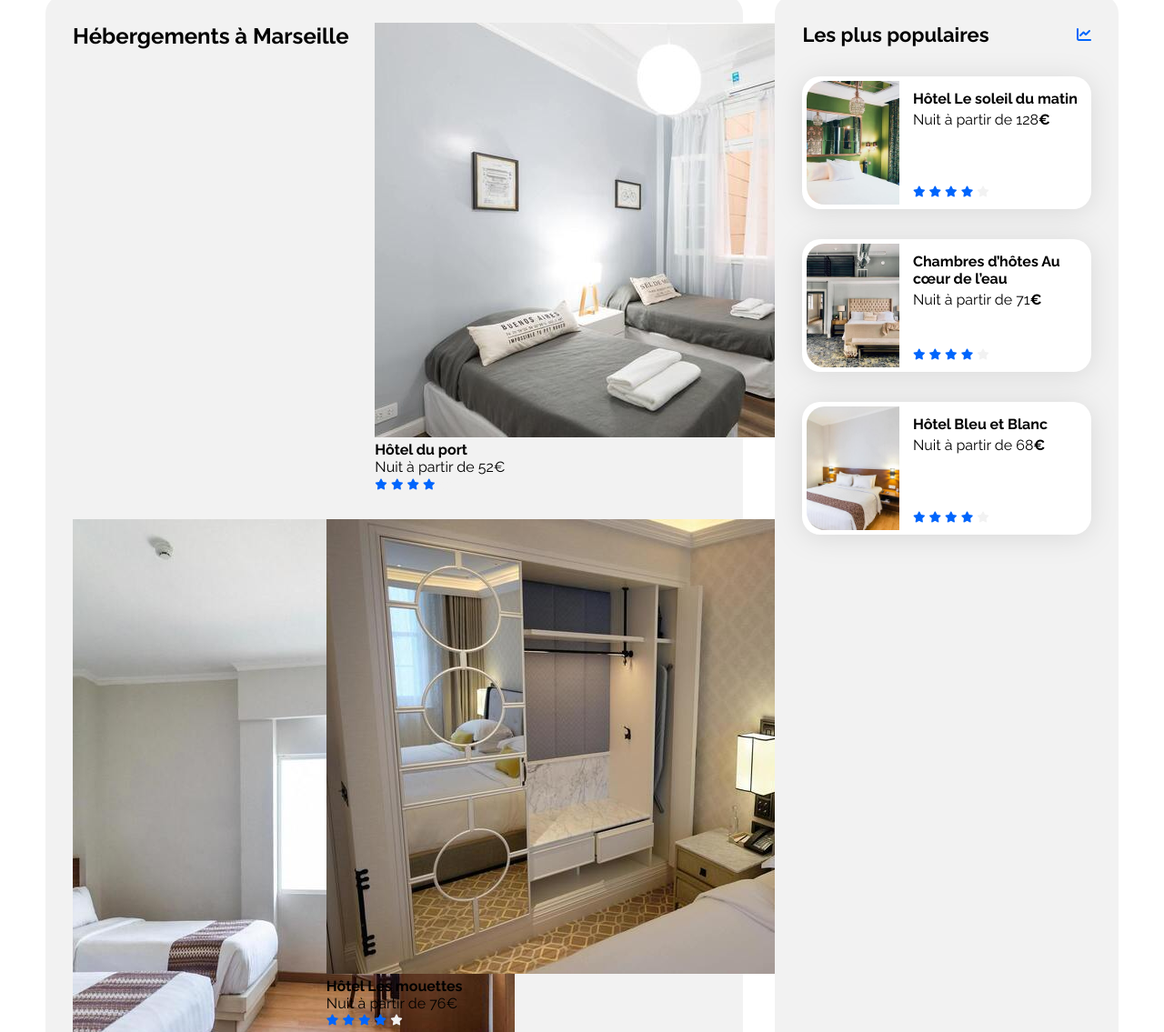
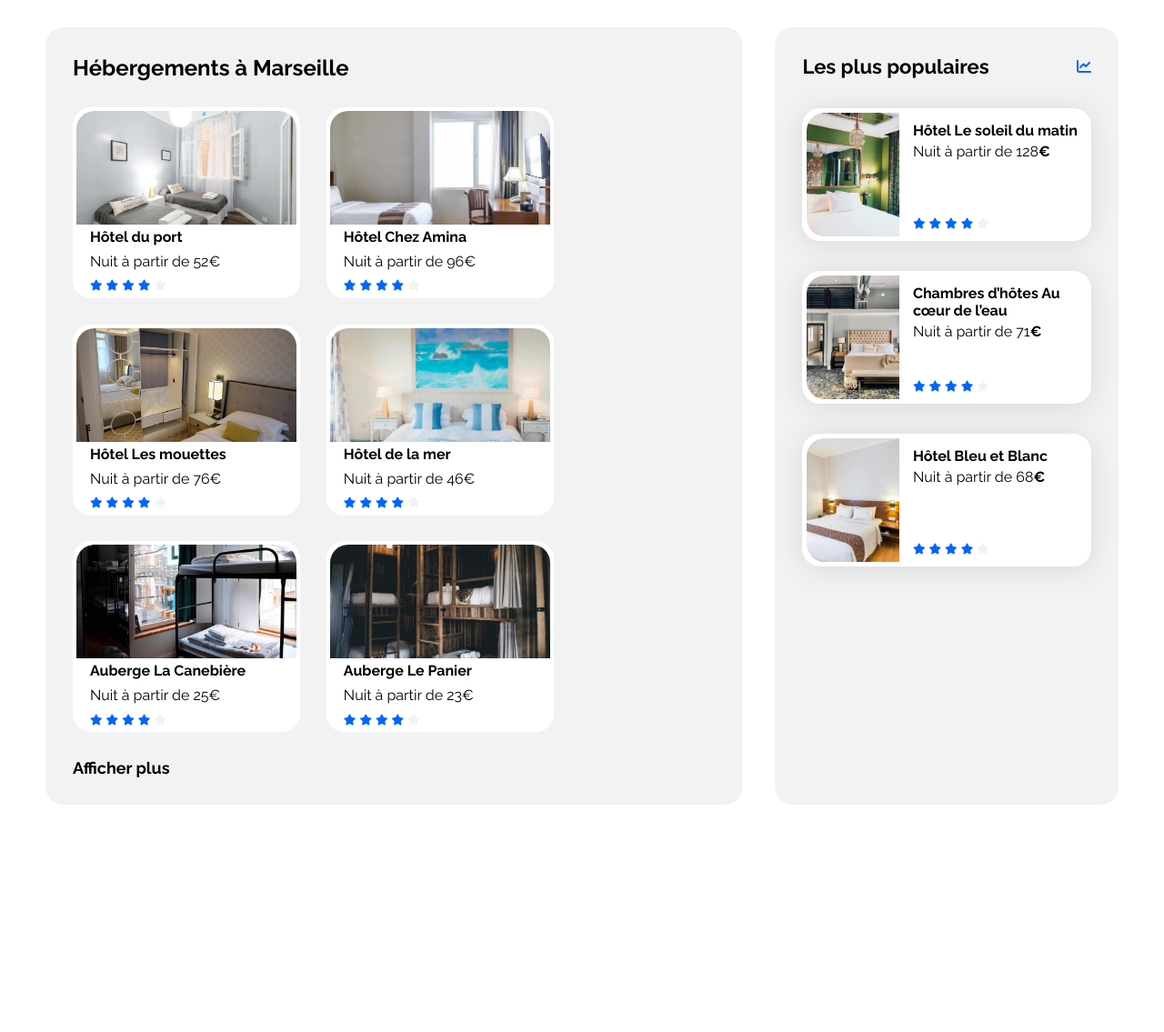
Before and after one commit to Nomera67/OC-projet2, a plain HTML site: page index.html in a window 1280 px wide. Shown: the part 348-1483 px from the top of the page at 91% size. After the commit the page ends 1268 px from the top, so only its background shows below. Drawn offline with Linux system fonts and the light colour scheme.

Commit message:
almost finish style of card-zone. Missing MQ but ready to be done at the end

```diff
--- a/css/style.css
+++ b/css/style.css
@@ -13,7 +13,9 @@
     --main-bg-color: #F2F2F2;
     --filter-bg-color: #DEEBFF;
     --gray-zone: #D9D9D9;
+    --white-zone: #FFFFFF;
     --section-title: 1.375rem;
+    --medium-text: 1.125rem;
     --card-title: 1rem;
     --weight-high: 700;
 }
@@ -225,19 +227,69 @@ a {
 
 /* Herbergement */
 
+.hebergements-zone{
+    margin: 35px 0;
+}
+
 .hebergements{
+    display: flex;
+    flex-direction: column;
+    flex-wrap: wrap;
+    gap: 1.8rem;
+}
+
+.hebergements-cards{
+    width: 250px;
+    height: 210px;
+    padding: 4px;
+    overflow: hidden;
+    display: flex;
+    flex-direction: column;
+    gap: 0.25rem;
+    border-radius: 20px;
+    background-color: var(--white-zone);
+    cursor: pointer;
+}
+
+.hebergements-content{
+    padding: 0 15px;
+    display: flex;
+    flex-direction: column;
+    gap: 0.5rem;
+}
+
+.hebergements-text{
+    display: flex;
+    flex-direction: column;
+    gap: 0.5rem;
+}
+
+.cards-container{
     display: flex;
     flex-direction: row;
     flex-wrap: wrap;
     gap: 1.8rem;
 }
 
-.hebergements-cards{
-    width: 250px;
+.hebergements-img {
+    overflow: hidden;
+    border-radius: 20px 20px 0 0;
+    display: flex;
+    justify-content: center;
+    align-items: center;
 }
 
-.hebergements-cards > img {
+.hebergements-img > img{
+    max-width: 100%;
+    object-fit: contain;
+}
 
+.hebergements-plus > button{
+    font-size: var(--medium-text);
+    font-weight: 700;
+    background-color: transparent;
+    border: none;
+    cursor: pointer;
 }
 
 .card {
--- a/index.html
+++ b/index.html
@@ -75,14 +75,17 @@
                 <p>Plus de 500 logements sont disponibles dans cette ville</p>
             </div>
         </section>
-        <main>
+        <main class="hebergements-zone">
             <div class="hebergements-and-populaires">
                 <section class="hebergements">
                     <div class="hebergements-title">
                         <h2>Hébergements à Marseille</h2>
                     </div>
+                    <div class="cards-container">
                         <div class="hebergements-cards">
+                            <div class="hebergements-img">
                                 <img src="./images/hebergements/fred-kleber.jpg" alt="">
+                            </div>
                             <div class="hebergements-content">
                                 <div class="hebergements-text">
                                     <h3 class="card-title">
@@ -103,7 +106,9 @@
                             </div>
                         </div>
                         <div class="hebergements-cards">
+                            <div class="hebergements-img">
                                 <img src="./images/hebergements/febrian-zakaria.jpg" alt="">
+                            </div>
                             <div class="hebergements-content">
                                 <div class="hebergements-text">
                                     <h3 class="card-title">
@@ -124,7 +129,9 @@
                             </div>
                         </div>
                         <div class="hebergements-cards">
+                            <div class="hebergements-img">
                                 <img src="./images/hebergements/reisetopia.jpg" alt="">
+                            </div>
                             <div class="hebergements-content">
                                 <div class="hebergements-text">
                                     <h3 class="card-title">
@@ -145,7 +152,9 @@
                             </div>
                         </div>
                         <div class="hebergements-cards">
+                            <div class="hebergements-img">
                                 <img src="./images/hebergements/annie-spratt.jpg" alt="">
+                            </div>
                             <div class="hebergements-content">
                                 <div class="hebergements-text">
                                     <h3 class="card-title">
@@ -166,7 +175,9 @@
                             </div>
                         </div>
                         <div class="hebergements-cards">
+                            <div class="hebergements-img">
                                 <img src="./images/hebergements/marcus-loke.jpg" alt="">
+                            </div>
                             <div class="hebergements-content">
                                 <div class="hebergements-text">
                                     <h3 class="card-title">
@@ -187,7 +198,9 @@
                             </div>
                         </div>
                         <div class="hebergements-cards">
+                            <div class="hebergements-img">
                                 <img src="./images/hebergements/nicate-lee.jpg" alt="">
+                            </div>
                             <div class="hebergements-content">
                                 <div class="hebergements-text">
                                     <h3 class="card-title">
@@ -206,6 +219,10 @@
                                     <span class="sr-only">Note de 4 sur 5</span>
                                 </div>
                             </div>
+                        </div>
+                    </div>
+                    <div class="hebergements-plus">
+                        <button>Afficher plus</button>
                     </div>
 
                 </section>
```
Lines whose indentation alone changed are shown as unchanged.
